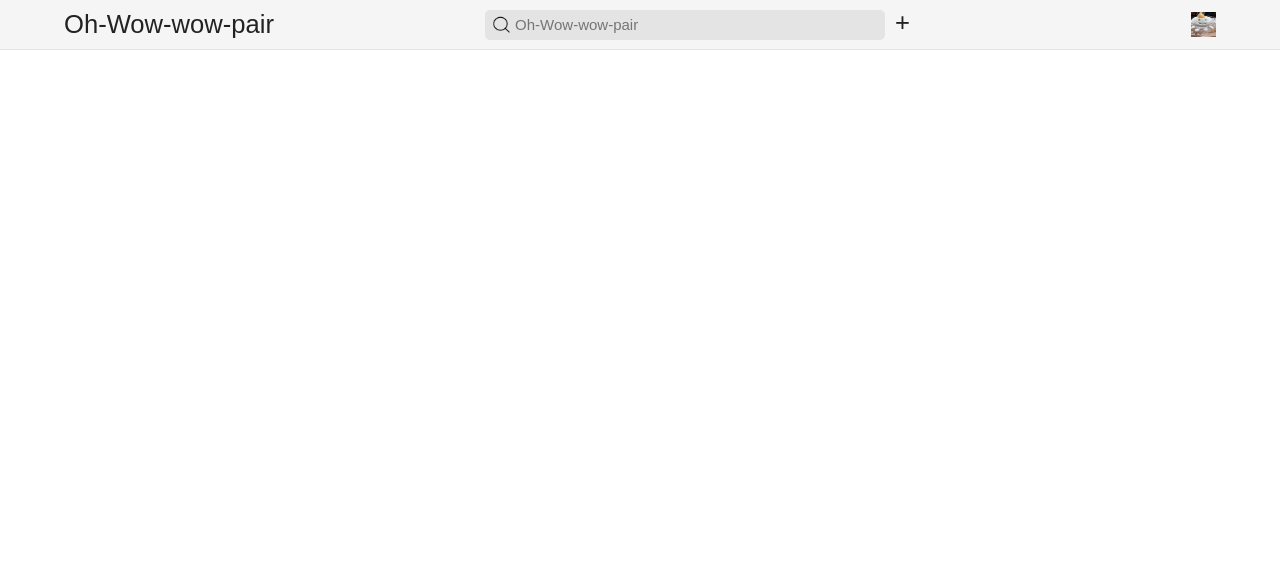
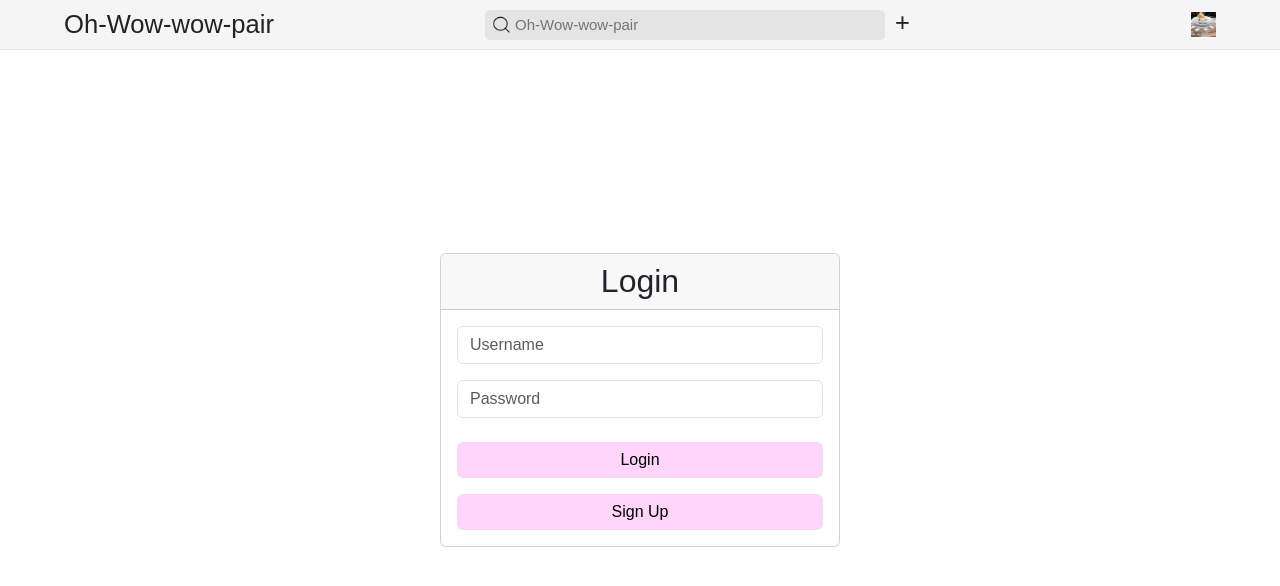
Before and after one commit to EnLiao/Oh_Wow_wow_pair, a React (Vite) app in the folder client/: page / in a window 1280 px wide. Before the commit this address had no page. Shown: the top 586 px of the page. Built offline with nearby package versions, Linux system fonts and the light colour scheme.

Commit message:
add doll_id in the doll_page path

```diff
--- a/client/src/App.jsx
+++ b/client/src/App.jsx
@@ -19,11 +19,11 @@ function AppLayout() {
     <>
       {!NoNeedNavBar && <NavBar />}
       <Routes>
-        <Route path='/login' element={<Login />} />
+        <Route path='/' element={<Login />} />
         <Route element={<RequireAuth />}>
           <Route path='/create_doll' element={<CreateDoll />} />
           <Route element={<RequireDoll />}>
-            <Route path="/doll_page" element={<DollPage />} />
+            <Route path='/doll_page/:doll_id' element={<DollPage />} />
             <Route path="/main_page" element={<MainPage />} />
             <Route path="/create_post" element={<CreatePost />} />
           </Route>
--- a/client/src/pages/main_page.jsx
+++ b/client/src/pages/main_page.jsx
@@ -4,6 +4,7 @@ import img3 from '../assets/omuba.jpg';
 import Post from '../components/load_post';
 import { useNavigate } from 'react-router-dom';
 import { AuthContext } from '../services/auth_context';
+import React, { useContext } from 'react';
 // I can use <Post> unlimited!
 // 新增切換帳號、新增帳號UI
 
@@ -24,6 +25,8 @@ const doll = {
 
 export default function MainPage() {
   const navigate = useNavigate();
+  const auth_context = useContext(AuthContext);
+  console.log('auth_context', auth_context);
   return (
     <div style={{ paddingLeft: '3%', paddingTop: 50, display: 'flex', flexDirection: 'flex-start'}}>
       {/* left following list */}
@@ -90,7 +93,7 @@ export default function MainPage() {
         <img
           src={doll.photo}
           alt={doll.name}
-          onClick={() => {navigate('/doll_page')}} // 點擊圖片跳轉到 doll profile
+          onClick={() => {navigate(`/doll_page/${auth_context.currentDollId}`)}} // 點擊圖片跳轉到 doll profile
           style={{
             width: 70,
             height: 70,
```
